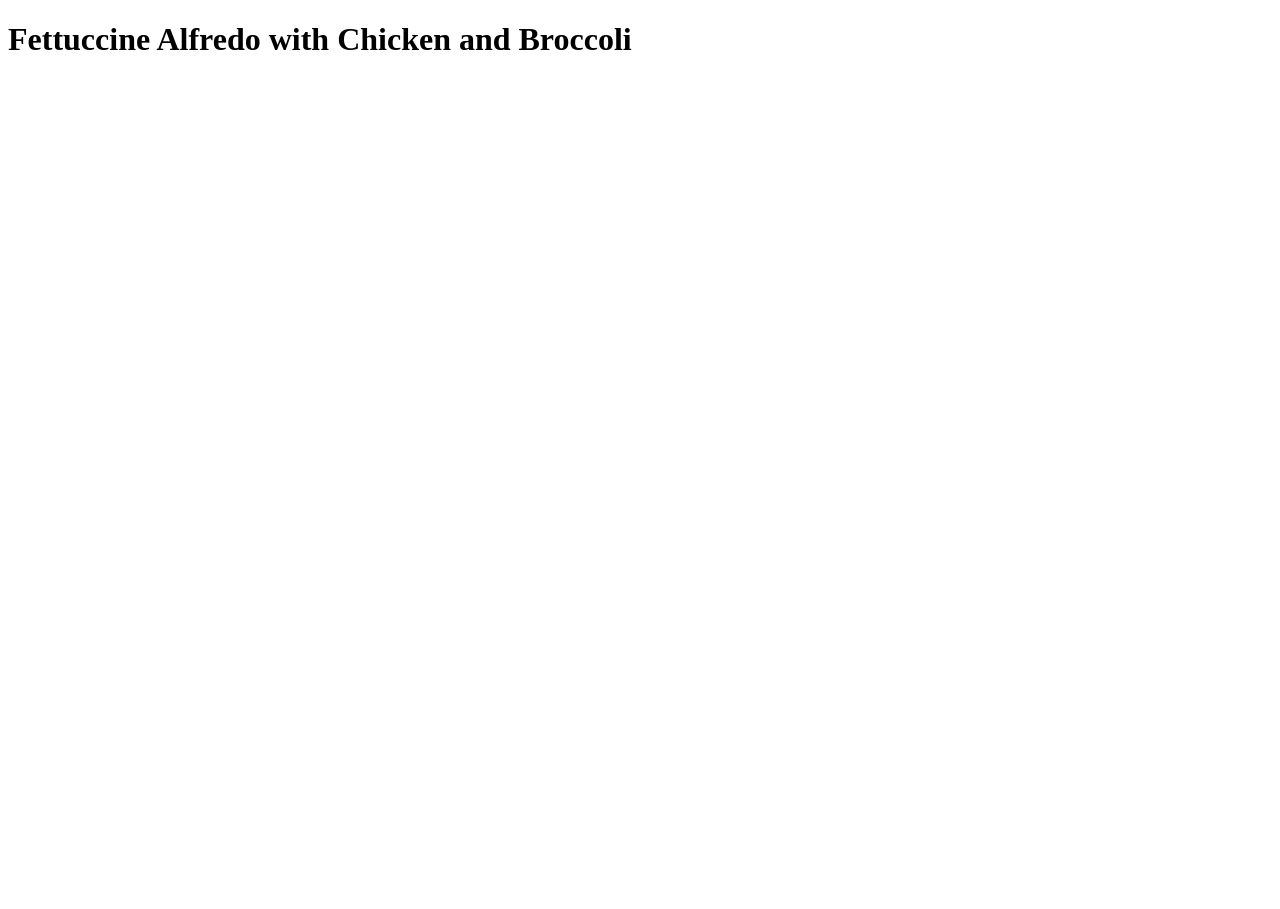
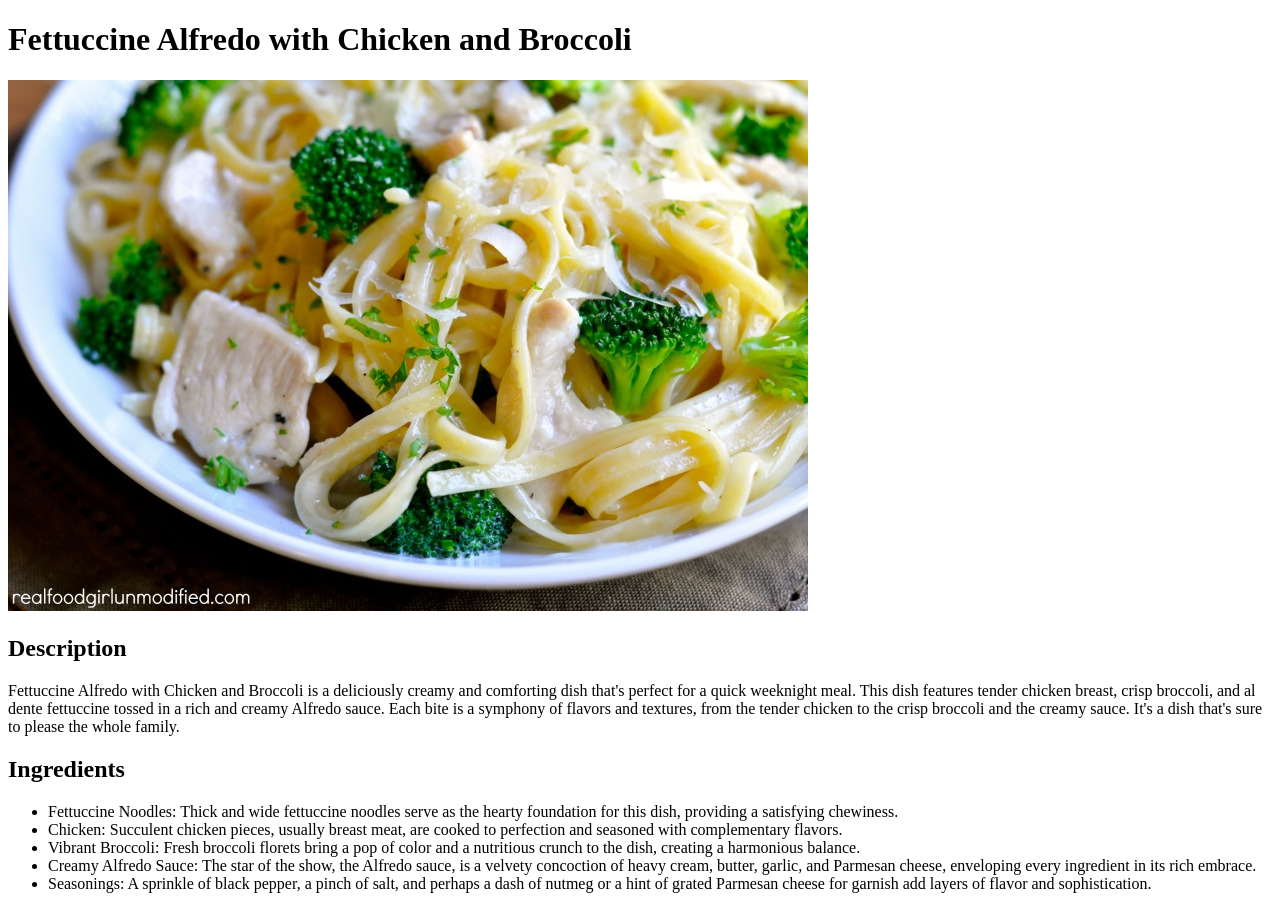
Before and after one commit to PhillJules/Phills-recipes, a plain HTML site: page recipes/alfredo.html in a window 1280 px wide. Before the commit the page ends 800 px from the top, so only its background shows below. Drawn offline with Linux system fonts and the light colour scheme.

Commit message:
added unordered list to alfredo.html
unordered list added to alfredo.html  containing ingredients

```diff
--- a/recipes/alfredo.html
+++ b/recipes/alfredo.html
@@ -7,5 +7,52 @@
 </head>
 <body>
   <h1>Fettuccine Alfredo with Chicken and Broccoli</h1>
+
+  <img src="../images/chickea.jpg" alt="Chicken Alfredo">
+
+  <h2>Description</h2>
+
+  <p>
+    Fettuccine Alfredo with Chicken and Broccoli is a deliciously creamy and
+    comforting dish that's perfect for a quick weeknight meal.
+    This dish features tender chicken breast, crisp broccoli,
+    and al dente fettuccine tossed in a rich and creamy Alfredo sauce.
+    Each bite is a symphony of flavors and textures, from the tender chicken
+    to the crisp broccoli and the creamy sauce.
+    It's a dish that's sure to please the whole family.
+  </p>
+
+  <h2>Ingredients</h2>
+
+  <ul>
+    <li>
+      Fettuccine Noodles: Thick and wide fettuccine noodles serve as the hearty
+      foundation for this dish, providing a satisfying chewiness.
+    </li>
+    <li>
+      Chicken: Succulent chicken pieces, usually breast meat, are cooked to
+      perfection and seasoned with complementary flavors.
+    </li>
+    <li>
+      Vibrant Broccoli: Fresh broccoli florets bring a pop of color and a
+      nutritious crunch to the dish, creating a harmonious balance.
+    </li>
+    <li>
+      Creamy Alfredo Sauce: The star of the show, the Alfredo sauce, is a
+      velvety concoction of heavy cream, butter, garlic,
+      and Parmesan cheese, enveloping every ingredient in its rich embrace.
+    </li>
+    <li>
+      Seasonings: A sprinkle of black pepper, a pinch of salt,
+      and perhaps a dash of nutmeg or a hint of
+      grated Parmesan cheese for garnish add
+      layers of flavor and sophistication.
+    </li>
+
+
+
+
+
+  </ul>
 </body>
 </html>
```
Also changed, not shown: images/chickea.jpg (added).
